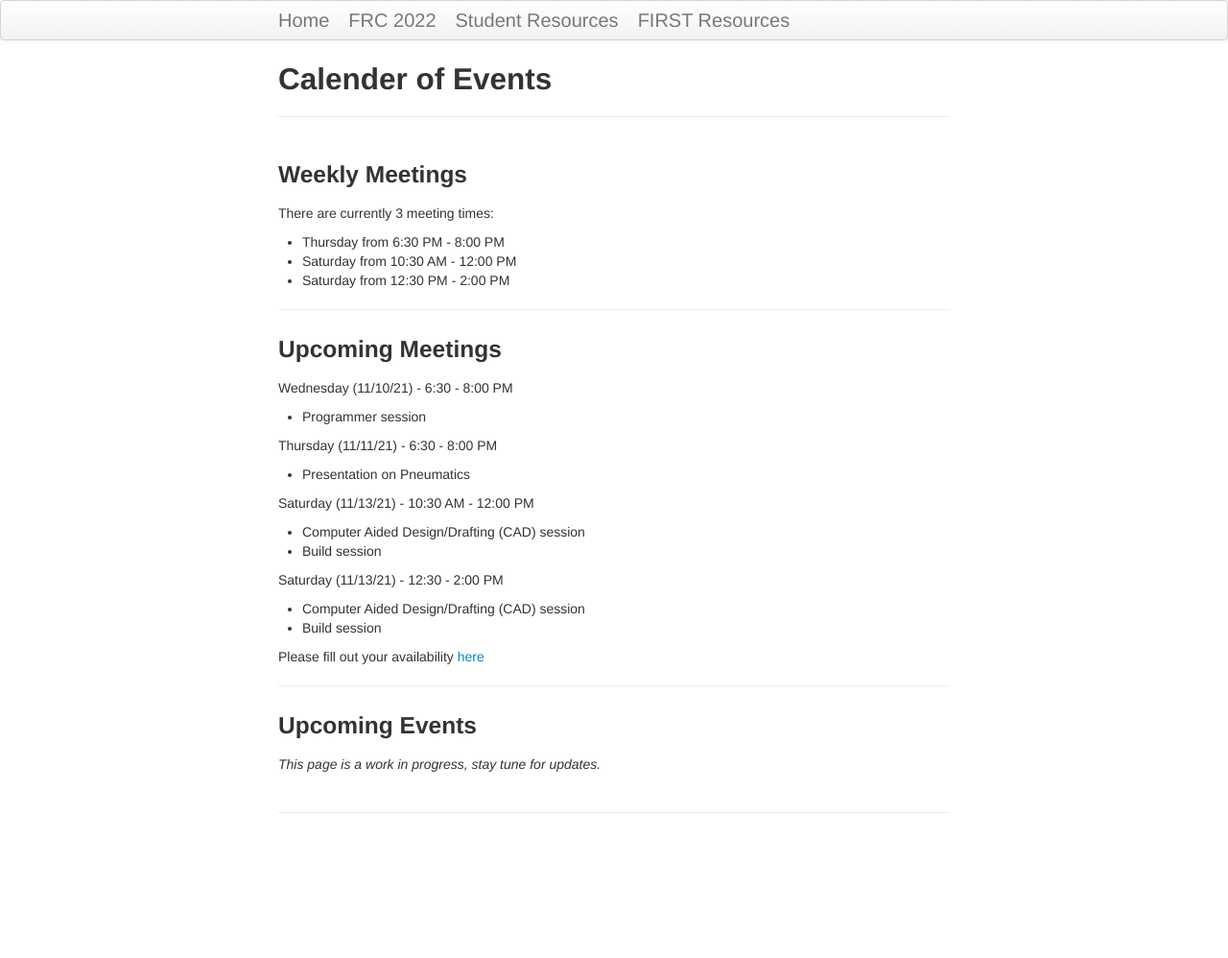
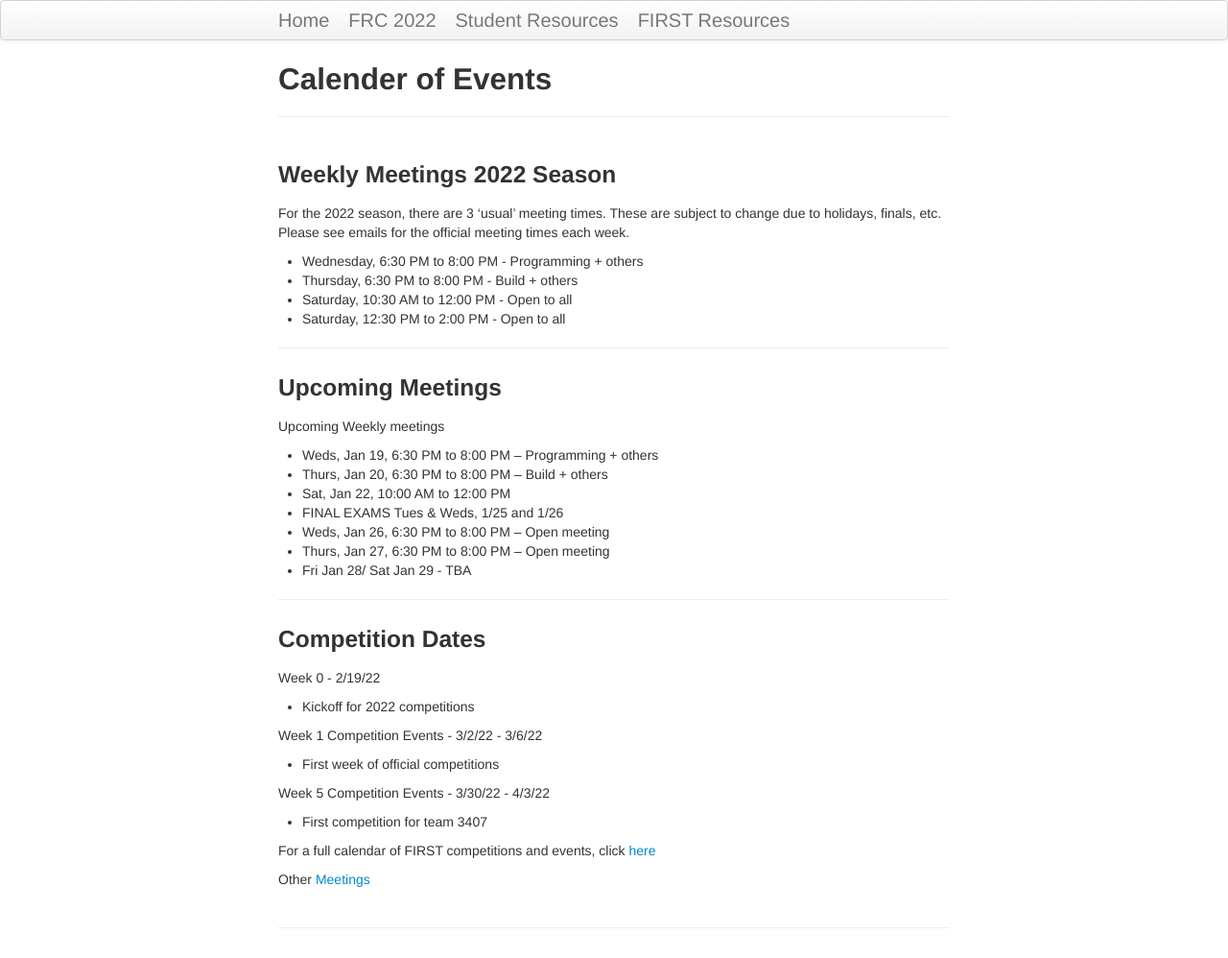
Before and after one commit to CalSch/FRC3407.github.io, a Jekyll site: the page built from pages/calender.md, in a window 1280 px wide. Shown: the whole page at 96% size. Built offline with Jekyll 4.4.1, drawn with Linux system fonts in a browser that asks for light colours; before the commit the page ends 900 px from its top, so only the background shows below that.

Commit message:
2022 Updates
Updates for the 2022 initial release and updated meetings scheduloe

```diff
--- a/pages/calender.md
+++ b/pages/calender.md
@@ -4,31 +4,38 @@ title: Calender of Events
 description: Calendar of things to come
 ---
 
-### Weekly Meetings
-There are currently 3 meeting times:
-- Thursday from 6:30 PM - 8:00 PM
-- Saturday from 10:30 AM - 12:00 PM
-- Saturday from 12:30 PM - 2:00 PM
+### Weekly Meetings 2022 Season
+For the 2022 season, there are 3 'usual' meeting times.  These are subject to change due to holidays, finals, etc.
+Please see emails for the official meeting times each week.
+- Wednesday, 6:30 PM to 8:00 PM - Programming + others
+- Thursday,  6:30 PM to 8:00 PM - Build + others
+- Saturday,  10:30 AM to 12:00 PM - Open to all
+- Saturday,  12:30 PM to 2:00 PM - Open to all
 
 ---
 ### Upcoming Meetings
-Wednesday (11/10/21) - 6:30 - 8:00 PM
-- Programmer session
 
-Thursday (11/11/21) - 6:30 - 8:00 PM
-- Presentation on Pneumatics
-
-Saturday (11/13/21) - 10:30 AM - 12:00 PM
-- Computer Aided Design/Drafting (CAD) session
-- Build session
-
-Saturday (11/13/21) - 12:30 - 2:00 PM
-- Computer Aided Design/Drafting (CAD) session
-- Build session
-
-Please fill out your availability [here](https://docs.google.com/forms/d/e/1FAIpQLSe_IAz_cyWrrqte9retiTCtdDk-6BKJiKhu8U4oLphkE2KSVw/viewform)
+Upcoming Weekly meetings
+- Weds,  Jan 19, 6:30 PM to 8:00 PM – Programming + others
+- Thurs, Jan 20, 6:30 PM to 8:00 PM – Build + others
+- Sat,   Jan 22, 10:00 AM to 12:00 PM
+- FINAL EXAMS Tues & Weds, 1/25 and 1/26
+- Weds,  Jan 26, 6:30 PM to 8:00 PM – Open meeting
+- Thurs, Jan 27, 6:30 PM to 8:00 PM – Open meeting
+- Fri Jan 28/ Sat Jan 29 - TBA
 
 ---
-### Upcoming Events
+### Competition Dates
 
-*This page is a work in progress, stay tune for updates.*
+Week 0 - 2/19/22
+- Kickoff for 2022 competitions
+
+Week 1 Competition Events - 3/2/22 - 3/6/22
+- First week of official competitions
+
+Week 5 Competition Events - 3/30/22 - 4/3/22
+- First competition for team 3407
+
+For a full calendar of FIRST competitions and events, click [here](https://www.firstinspires.org/robotics/frc/calendar)
+
+Other [Meetings](pages/calender.html)
```
Also changed, not shown: index.md (+26 -5 lines), pages/2022Competition.md (+7 -5 lines), pages/studentresources.md (+8 -9 lines).
